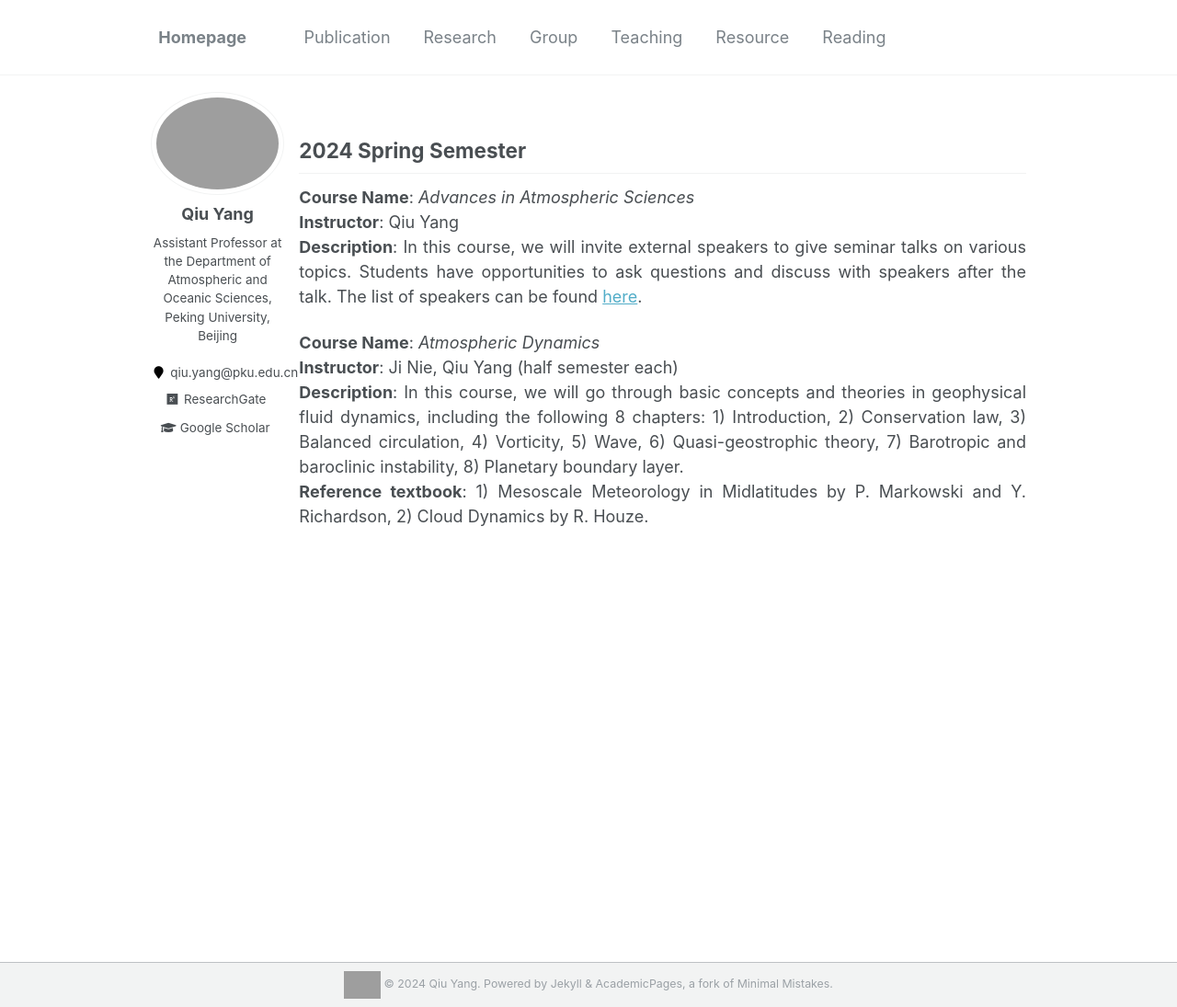
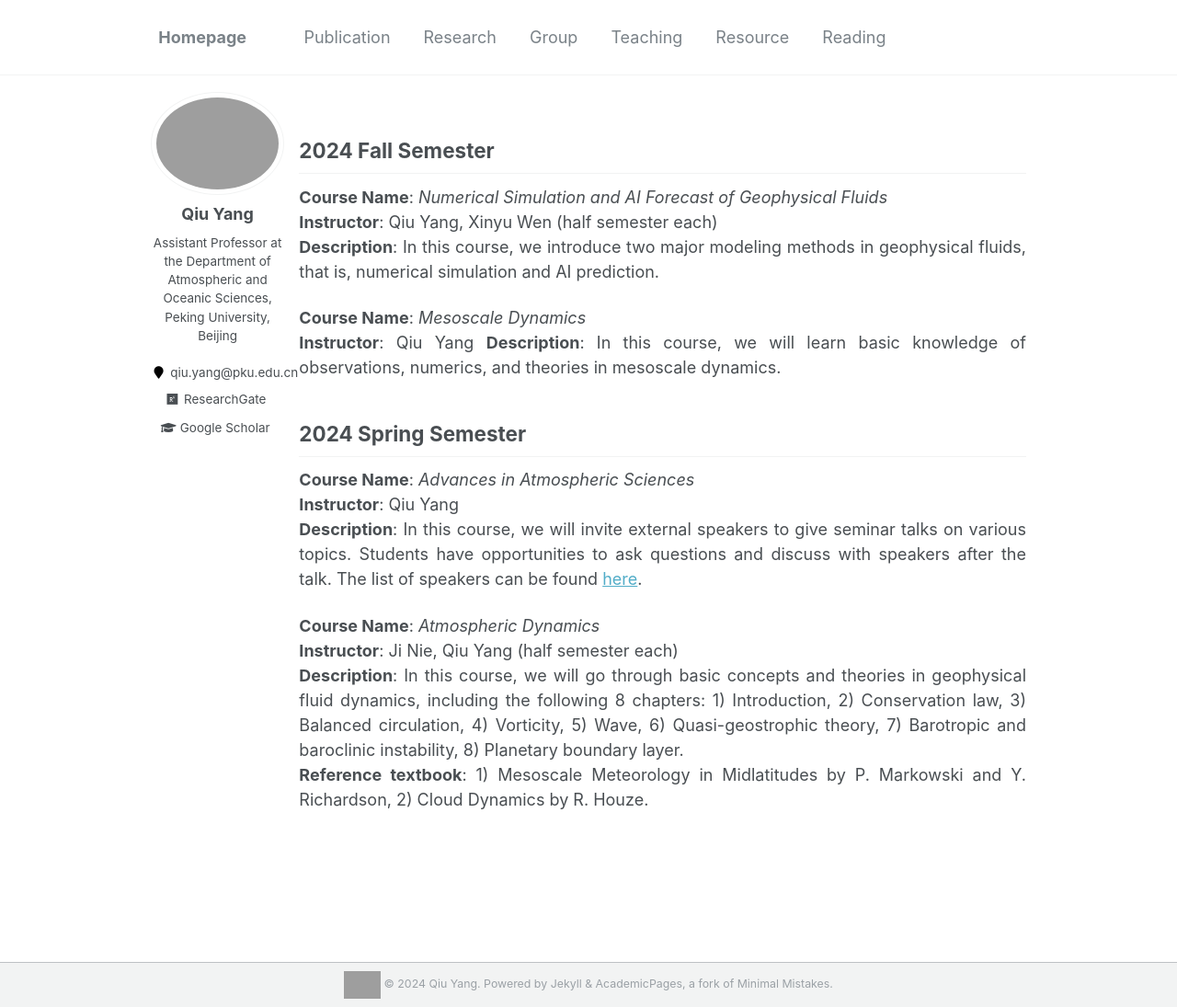
Before and after one commit to qiuyang50/qiuyang50.github.io, a Jekyll site: the page built from _pages/teaching.md, in a window 1280 px wide and 1095 px high. Shown: the whole window at 92% size. Built offline with Jekyll 4.4.1, drawn with Linux system fonts in a browser that asks for light colours; grey boxes are pictures that could not be loaded.

Commit message:
Update teaching.md

```diff
--- a/_pages/teaching.md
+++ b/_pages/teaching.md
@@ -5,7 +5,15 @@
 author_profile: true
 ---
 
+2024 Fall Semester
+---
+**Course Name**: *Numerical Simulation and AI Forecast of Geophysical Fluids*
+**Instructor**: Qiu Yang, Xinyu Wen (half semester each)
+**Description**: In this course, we introduce two major modeling methods in geophysical fluids, that is, numerical simulation and AI prediction.
 
+**Course Name**: *Mesoscale Dynamics*
+**Instructor**: Qiu Yang
+**Description**: In this course, we will learn basic knowledge of observations, numerics, and theories in mesoscale dynamics.
 
 2024 Spring Semester
 ---
```
